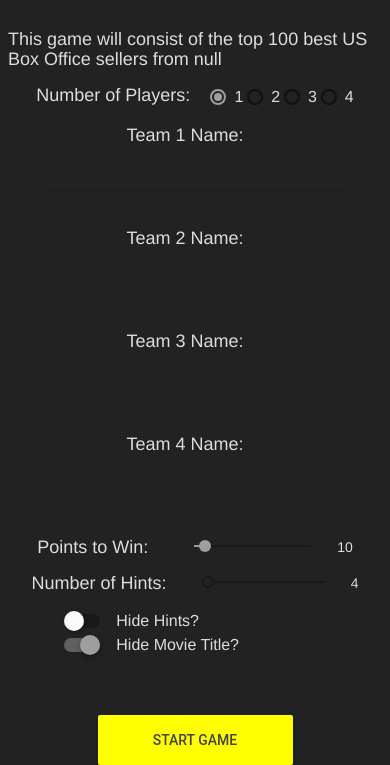
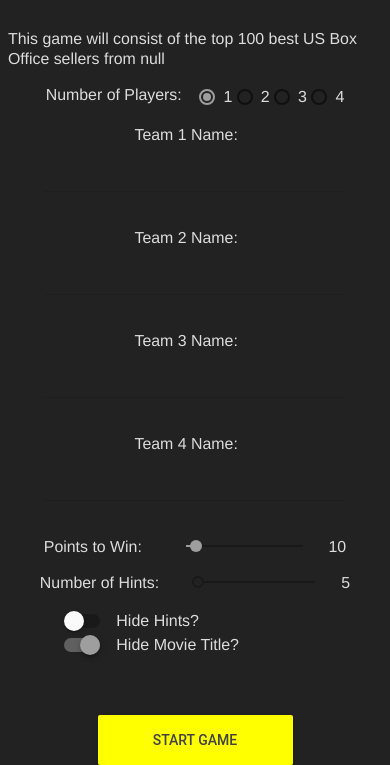
Before and after one commit to ConnorCMcD/Starring-Game, a plain HTML site: page gamesetup.html in a window 390 px wide. Shown: the part 187-952 px from the top of the page. Drawn offline with nearby package versions, Linux system fonts and the light colour scheme.

Commit message:
Mobile Fix Attempt

```diff
--- a/css/gamestylev2.css
+++ b/css/gamestylev2.css
@@ -8,7 +8,6 @@ html {
 }
 
 body {
-  font-family: 'Droid Serif', serif;
   font-size: 14px;
   text-align: center;
   color: #222222;
--- a/css/style.css
+++ b/css/style.css
@@ -3,10 +3,12 @@ html {
 }
 body {
     height:100%;
+    display: -webkit-flex;
     display: flex;
     flex-flow: column;
     background-color: #222222;
-    color: #DDDDDD
+    color: #DDDDDD;
+    font-size: 2vw;
 }
 
 .upper_bar{
@@ -26,6 +28,7 @@ body {
   }
   .mdl-grid.center-items {
     justify-content: center;
+    font-size: calc(12px + 1vw);
   }
 
 #logo{
@@ -49,6 +52,8 @@ body {
     margin-top: 50px;
     margin-left: auto;
     margin-right: auto;
+    min-height: 50px;
+    margin-bottom: 50px;
 }
 #game_button{
     width: 50%;
--- a/gamesetup.html
+++ b/gamesetup.html
@@ -22,11 +22,11 @@
         </div>
 
         <div class="mdl-grid center-items" id="game_explanation">
-            <font size="4">This game will consist of the top 100 best US Box Office sellers from...</font>
+            This game will consist of the top 100 best US Box Office sellers from...
         </div>
 
         <div class="mdl-grid center-items">
-            <font size="4">Number of Players:&nbsp&nbsp&nbsp&nbsp</font>
+            Number of Players:&nbsp&nbsp&nbsp&nbsp
             <label class="mdl-radio mdl-js-radio mdl-js-ripple-effect" for="option-1">
                 <input type="radio" id="option-1" class="mdl-radio__button" name="options" value="1" checked
                     oninput="setNumPlayers(1)">
@@ -53,7 +53,7 @@
         </div>
 
         <div class="mdl-grid center-items">
-            <font size="4">Team 1 Name:&nbsp&nbsp&nbsp&nbsp</font>
+            Team 1 Name:&nbsp&nbsp&nbsp&nbsp
 
             <form action="#">
                 <div class="mdl-textfield mdl-js-textfield">
@@ -65,7 +65,7 @@
         </div>
 
         <div class="mdl-grid center-items">
-            <font size="4">Team 2 Name:&nbsp&nbsp&nbsp&nbsp</font>
+            Team 2 Name:&nbsp&nbsp&nbsp&nbsp
 
             <form action="#">
                 <div class="mdl-textfield mdl-js-textfield">
@@ -77,7 +77,7 @@
         </div>
 
         <div class="mdl-grid center-items">
-            <font size="4">Team 3 Name:&nbsp&nbsp&nbsp&nbsp</font>
+            Team 3 Name:&nbsp&nbsp&nbsp&nbsp
 
             <form action="#">
                 <div class="mdl-textfield mdl-js-textfield">
@@ -89,7 +89,7 @@
         </div>
 
         <div class="mdl-grid center-items">
-            <font size="4">Team 4 Name:&nbsp&nbsp&nbsp&nbsp</font>
+            Team 4 Name:&nbsp&nbsp&nbsp&nbsp
 
             <form action="#">
                 <div class="mdl-textfield mdl-js-textfield">
@@ -101,7 +101,7 @@
         </div>
 
         <div class="mdl-grid center-items">
-            <font size="4">Points to Win:&nbsp&nbsp&nbsp&nbsp</font>
+            Points to Win:&nbsp&nbsp&nbsp&nbsp
 
             <input class="mdl-slider mdl-js-slider" type="range" min="1" max="100" value="10"
                 oninput="setWinningPoints(this.value)" onchange="setWinningPoints(this.value)">
@@ -109,7 +109,7 @@
         </div>
 
         <div class="mdl-grid center-items">
-            <font size="4">Number of Hints:&nbsp&nbsp&nbsp</font>
+            Number of Hints:&nbsp&nbsp&nbsp
 
             <input class="mdl-slider mdl-js-slider" type="range" min="4" max="10" value="4"
                 oninput="setNumHints(this.value)" onchange="setNumHints(this.value)">
--- a/gamesetup.js
+++ b/gamesetup.js
@@ -12,11 +12,6 @@ function setPlayerName(playerID, playerName){
 function setWinningPoints(goal){
     localStorage.setItem("toWin", goal);
     document.getElementById("pointsToWin").innerHTML = goal;
-}
-
-function setNumHints(numHints){
-    localStorage.setItem("numHints", numHints);
-    document.getElementById("hints").innerHTML = numHints;
 }
 
 function toggleHiddenHints(){
@@ -36,13 +31,12 @@ function setDefaults(){
     setPlayerName("Player3", "");
     setPlayerName("Player4", "");
     setWinningPoints(10);
-    setNumHints(4);
     hideHints = false;
     localStorage.setItem("hiddenHints", hideHints);
     hideTitle = true;
     localStorage.setItem("hiddenTitle", hideTitle);
 
-    document.getElementById("game_explanation").innerHTML="<font size=\"4\">This game will consist of the top 100 best US Box Office sellers from "+localStorage.getItem("category")+"</font>";
+    document.getElementById("game_explanation").innerHTML="This game will consist of the top 100 best US Box Office sellers from "+localStorage.getItem("category");
 }
 
 window.onload = setDefaults;
```
